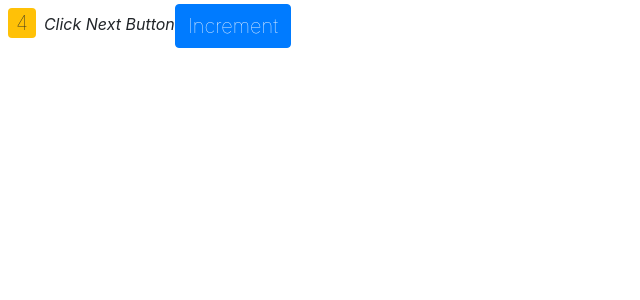
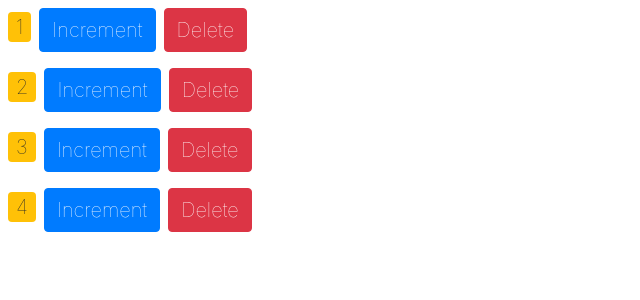
Before and after one commit to DurgeshAlex/React, a React (Create React App) app in the folder counter-app/: page / in a window 1280 px wide. Shown: the top 300 px of the page, without its empty margins (0-640 px from the left). Built offline with nearby package versions, Linux system fonts and the light colour scheme.

Commit message:
Sending Data From Child Component to Parent

```diff
--- a/counter-app/src/components/counterComponent.jsx
+++ b/counter-app/src/components/counterComponent.jsx
@@ -3,6 +3,7 @@ import React, { Component } from "react";
 class Counter extends Component {
   state = {
     value: this.props.counterProps.value,
+    key: this.props.counterProps.key,
   };
   styles = {
     fontWeight: 20,
@@ -23,6 +24,13 @@ class Counter extends Component {
         >
           Increment
         </button>
+        <button
+          style={this.styles}
+          className="btn btn-danger m-2"
+          onClick={() => this.props.onDelete(this.state.key)}
+        >
+          Delete
+        </button>
       </React.Fragment>
     );
   }
--- /dev/null
+++ b/counter-app/src/components/countersComponent.jsx
@@ -0,0 +1,34 @@
+import React, { Component } from "react";
+import Counter from "./counterComponent";
+
+class Counters extends Component {
+  state = {
+    counters: [
+      { key: 1, value: 1 },
+      { key: 2, value: 2 },
+      { key: 3, value: 3 },
+      { key: 4, value: 4 },
+    ],
+  };
+  render() {
+    return (
+      <React.Fragment>
+        {this.state.counters.map((counter) => (
+          <div key={counter.key}>
+            <Counter counterProps={counter} onDelete={this.handleDelete} />
+            <br />
+          </div>
+        ))}
+      </React.Fragment>
+    );
+  }
+  handleDelete = (key) => {
+    const newCounters = this.state.counters.filter((counter) => {
+      console.log(counter.key, key);
+      return counter.key !== key;
+    });
+    this.setState({ counters: newCounters });
+  };
+}
+
+export default Counters;
--- a/counter-app/src/index.js
+++ b/counter-app/src/index.js
@@ -5,12 +5,11 @@ import App from "./App";
 import * as serviceWorker from "./serviceWorker";
 import "bootstrap/dist/css/bootstrap.css";
 import Counter from "./components/counterComponent";
+import Counters from "./components/countersComponent";
 
 ReactDOM.render(
   <React.StrictMode>
-    <Counter counterProps={{ key: 2, value: 4 }}>
-      <i>Click Next Button</i>
-    </Counter>
+    <Counters />
   </React.StrictMode>,
   document.getElementById("root")
 );
```
